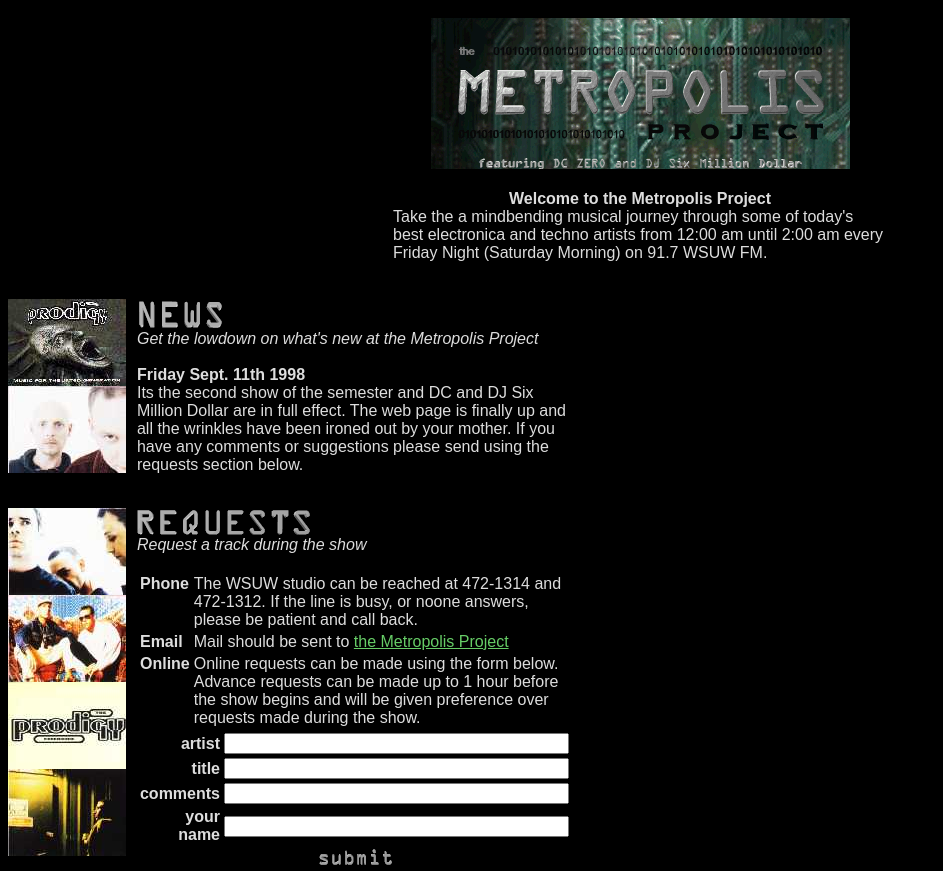
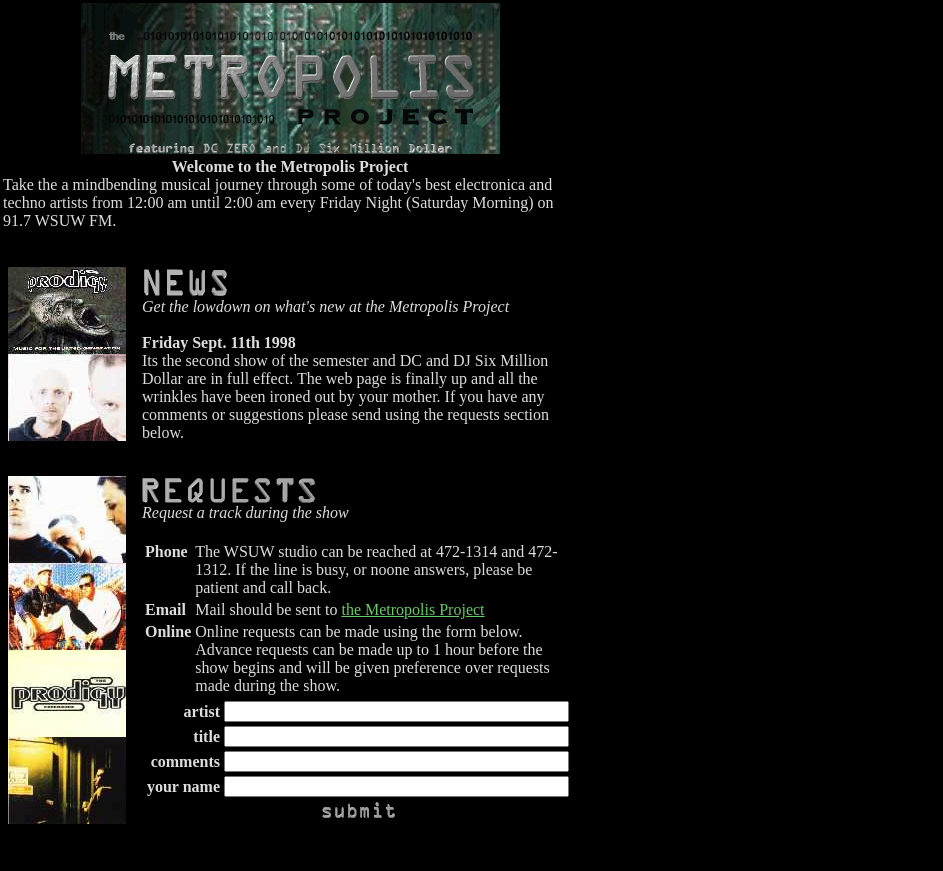
Before and after one commit to streetwiseherc/streetwiseherc.github.io, a plain HTML site: page index.html in a window 1280 px wide. Shown: the top 871 px of the page, without its empty margins (0-943 px from the left). Drawn offline with Linux system fonts and the light colour scheme.

```diff
--- a/index.html
+++ b/index.html
@@ -21,12 +21,12 @@
 </HEAD>
 <BODY BGCOLOR="#000000" LINK="#66CC66" VLINK="#DDDDDD" ALINK="#EEEEEE" TEXT="#DDDDDD" TOPMARGIN=0 LEFTMARGIN=0>
 
-<FONT FACE="Arial" SIZE=3>
-&nbsp;<BR>
-<CENTER><IMG WIDTH=419 HEIGHT=151 ALT="the Metropolis Project featuring DC Zero and DJ Six Million Dollar" SRC="images/newlogo.gif"></CENTER><BR>
-
-<CENTER>
-<TABLE BORDER=0 WIDTH=500>
+<TABLE BORDER=0 WIDTH=580>
+  <TR>
+    <TD>
+      <CENTER><IMG WIDTH=419 HEIGHT=151 ALT="the Metropolis Project featuring DC Zero and DJ Six Million Dollar" SRC="images/newlogo.gif"></CENTER>
+    </TD>
+  </TR>
   <TR>
     <TD>
       <CENTER><B>Welcome to the Metropolis Project</B></CENTER>
@@ -35,7 +35,6 @@
     </TD>
   </TR>
 </TABLE>
-</CENTER>
 
 <TABLE BORDER=0 CELLSPACING=8 CELLPADDING=0 WIDTH=580>
   <TR>
@@ -100,7 +99,6 @@
             Online requests can be made using the form below.  Advance requests can be made up to 1 hour before the show begins and will be given preference over requests made during the show.
           </TD>
         </TR>
-        </FONT>
       </TABLE>
       <FORM NAME="request_form" METHOD=POST onsubmit="alert('Sure, just hop into your time machine and set the dial to 1998...'); return false;">
       <TABLE WIDTH=430>
@@ -319,6 +317,5 @@
     <B>(no animals were harmed in the making of this web page)</B>
   </H6>
 <CENTER>
-</FONT>
 </BODY>
 </HTML>
```
